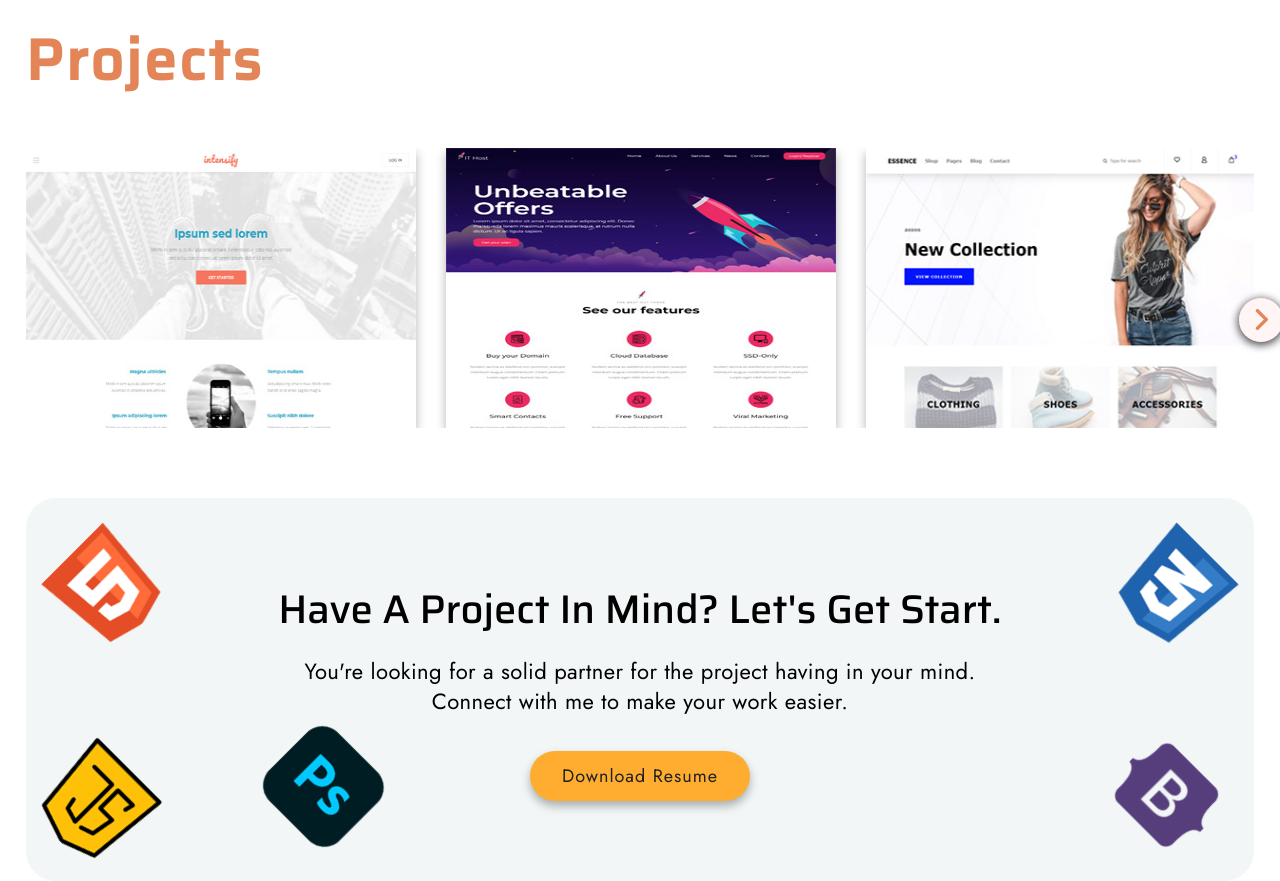
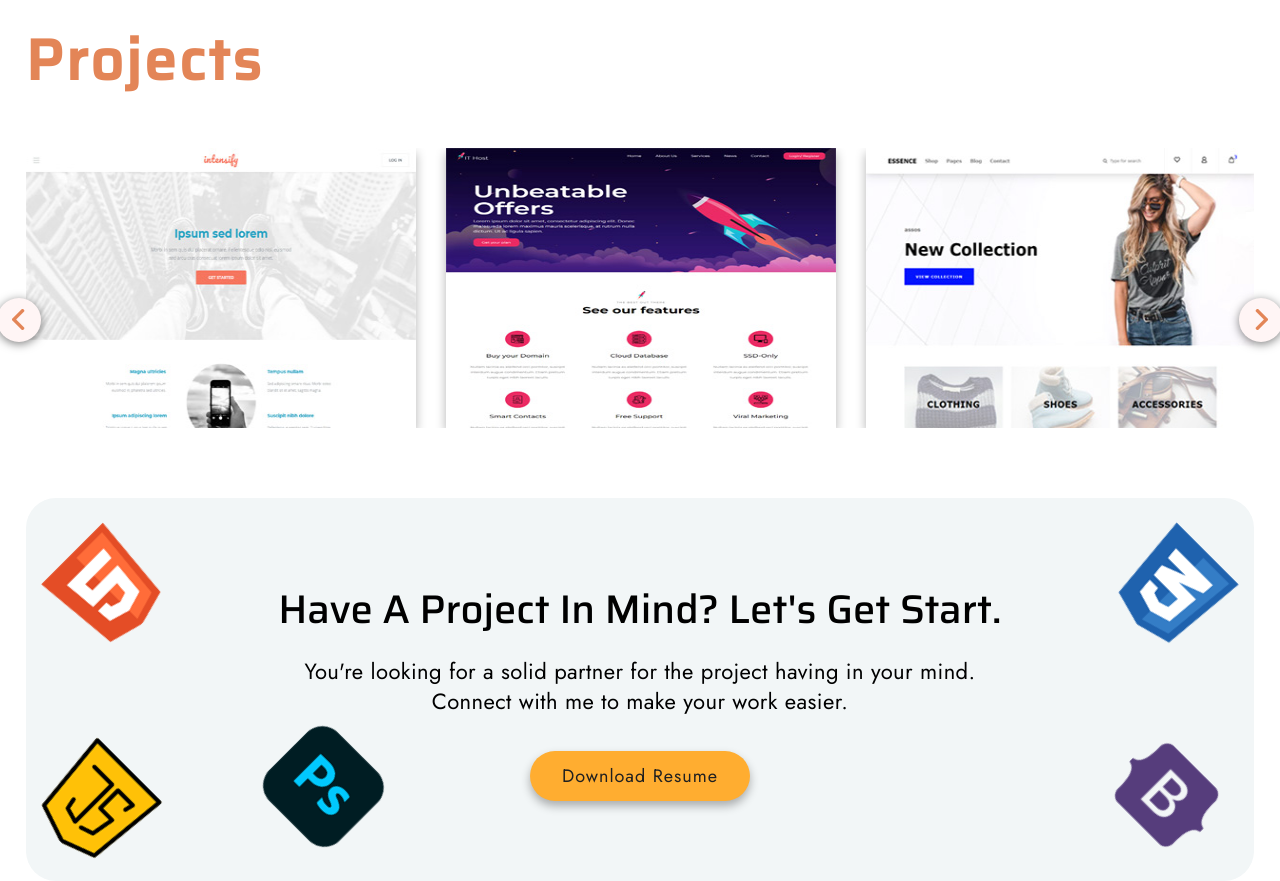
Before and after one commit to irfanWmansuri/portfolio, a plain HTML site: page index.html in a window 1280 px wide. Shown: the part 1180-2061 px from the top of the page. Drawn offline with nearby package versions, Linux system fonts and the light colour scheme.

Commit message:
Update portfolio.css

```diff
--- a/css/portfolio.css
+++ b/css/portfolio.css
@@ -293,7 +293,7 @@ span.typed-cursor {
 }
 
 .big-project-section .owl-carousel .owl-nav button.owl-prev {
-	right: -29PX;
+	left: -29PX;
 }
 
 .owl-nav button .owl-next span {
```
